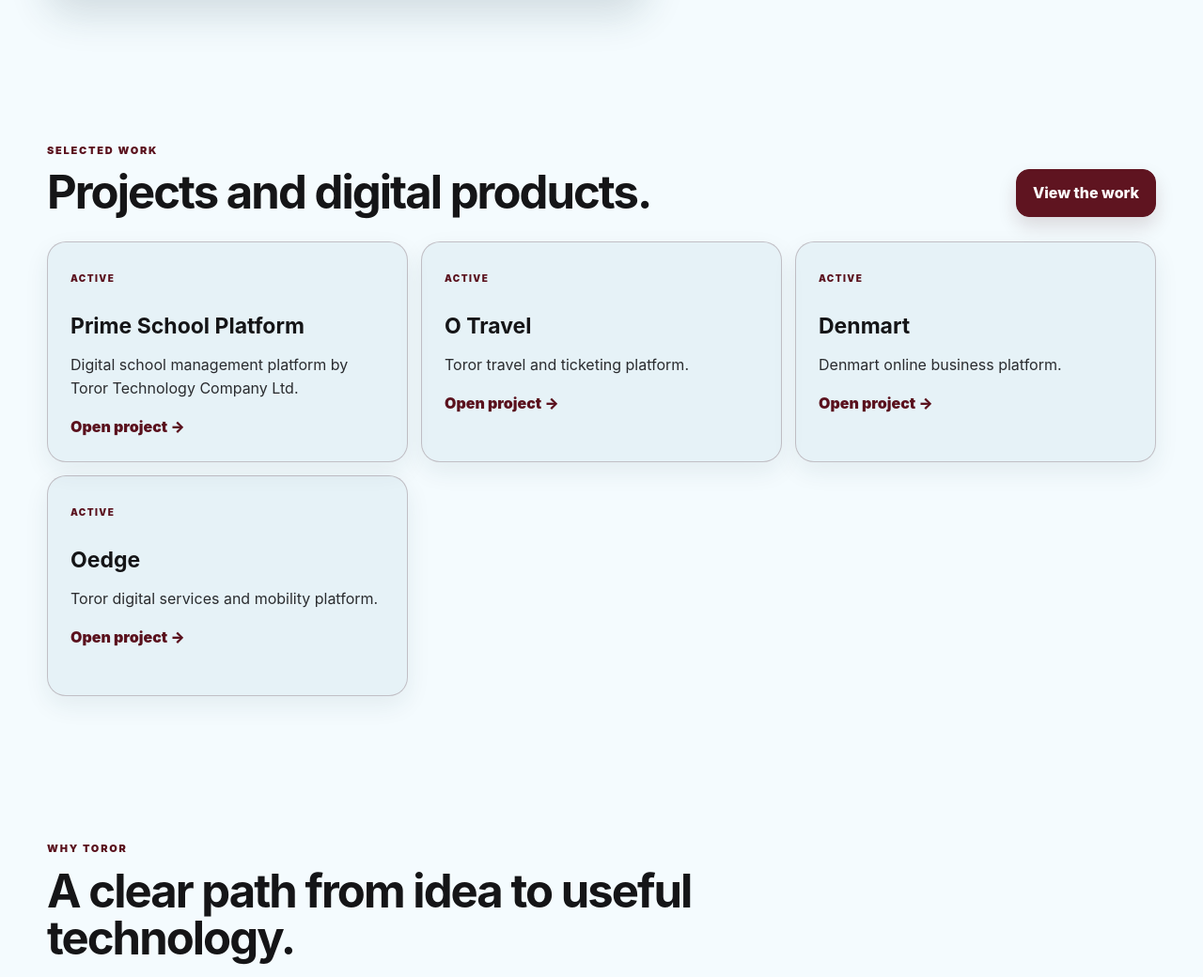
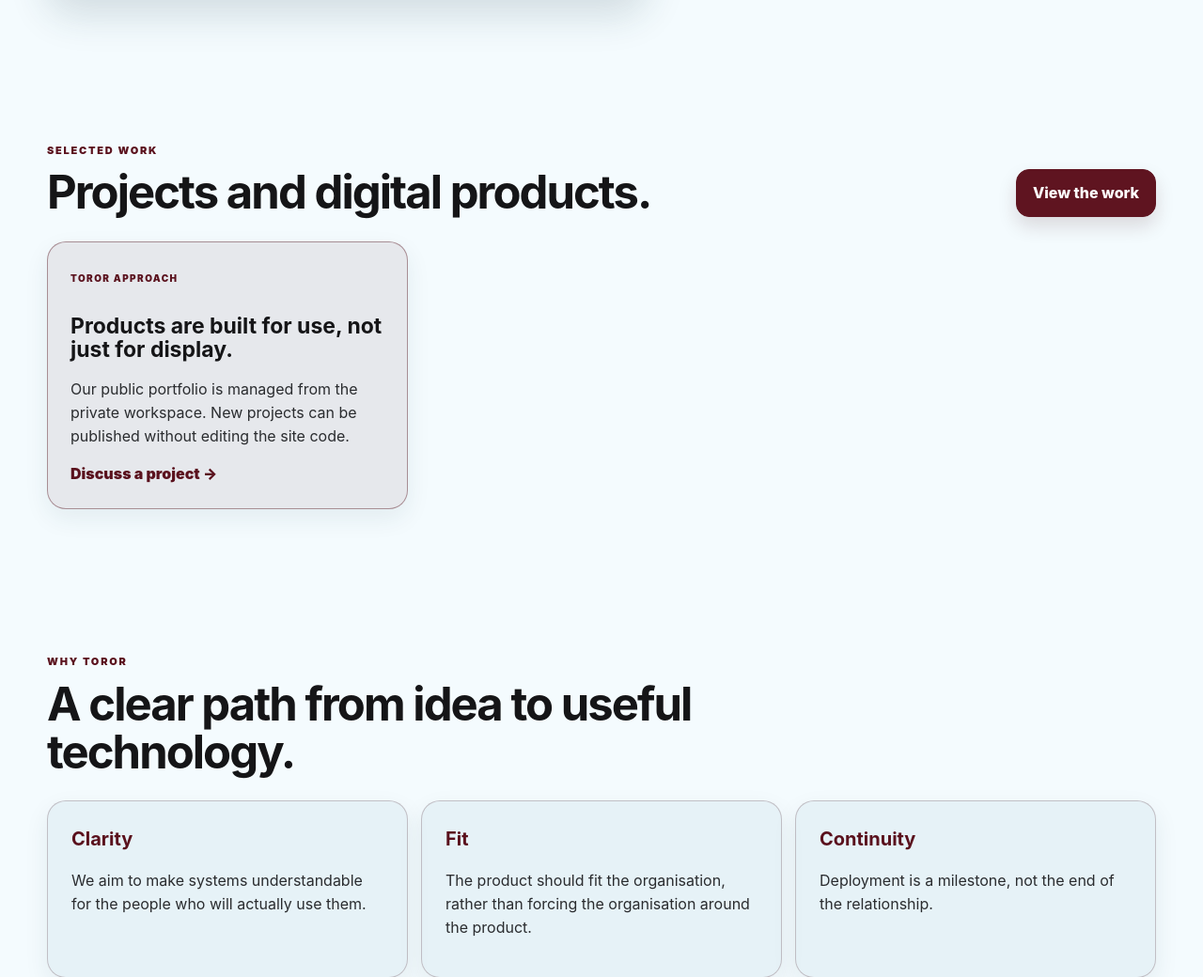
Before and after one commit to Tororinnovations/toror_technology, a Flask app: page / in a window 1280 px wide. Shown: the part 2146-3186 px from the top of the page at 94% size. Run offline with Flask 3, Linux system fonts and the light colour scheme; data comes from the database, SQL or seed files in the repository; both versions use the stored data as it was after the commit; data that the repository does not hold is empty.

Commit message:
Add files via upload

```diff
--- a/app.py
+++ b/app.py
@@ -479,32 +479,22 @@
             db.execute('INSERT INTO settings(key,value) VALUES (?,?)', (key, value))
         elif key in replacements and current[0] in replacements[key]:
             db.execute('UPDATE settings SET value=? WHERE key=?', (value, key))
-    # Keep the public portfolio tightly focused on the current Toror products/sites.
-    curated = [
-        ('Oedge', 'Toror digital services and mobility platform.', 'https://oedge.onrender.com/', 'Active'),
-        ('Denmart', 'Denmart online business platform.', 'https://denmart.co.ke/', 'Active'),
-        ('O Travel', 'Toror travel and ticketing platform.', 'https://otravel-bleg.onrender.com/', 'Active'),
-        ('Prime School Platform', 'Digital school management platform by Toror Technology Company Ltd.', 'https://prime-1-rd0g.onrender.com/', 'Active'),
-    ]
-    legacy_links = {
-        'https://kerryconnect360.onrender.com/',
-        '1. https://e-agriculture.onrender.com',
-        'https://beacon-cloud.onrender.com/friendly',
-        'https://tomorrow-au2q.onrender.com/business.html',
+    # These four legacy website entries are no longer part of the public portfolio.
+    # They now belong in Apps & Sites Store as website products, where the administrator
+    # controls the upload, preview/summary, payment, premium status and access rules.
+    legacy_store_site_links = {
+        'https://oedge.onrender.com/',
+        'https://denmart.co.ke/',
+        'https://otravel-bleg.onrender.com/',
+        'https://prime-1-rd0g.onrender.com/',
     }
-    rows = db.execute('SELECT id, link FROM projects ORDER BY id ASC').fetchall()
-    legacy_ids = [r[0] for r in rows if r[1] in legacy_links]
-    for idx, item in enumerate(curated):
-        if idx < len(legacy_ids):
-            db.execute('UPDATE projects SET title=?, summary=?, link=?, status=? WHERE id=?', (*item, legacy_ids[idx]))
-        else:
-            db.execute('INSERT INTO projects(title,summary,link,status,created_at) VALUES (?,?,?,?,?)', (*item, now_iso()))
-    # If the shipped database already has a different project set, ensure these four links
-    # are present without deleting additional admin-created work.
-    existing_links = {r[0] for r in db.execute('SELECT link FROM projects').fetchall()}
-    for item in curated:
-        if item[2] not in existing_links:
-            db.execute('INSERT INTO projects(title,summary,link,status,created_at) VALUES (?,?,?,?,?)', (*item, now_iso()))
+    legacy_rows = db.execute(
+        'SELECT id FROM projects WHERE link IN (%s)' % ','.join('?' for _ in legacy_store_site_links),
+        tuple(legacy_store_site_links),
+    ).fetchall()
+    for row in legacy_rows:
+        db.execute('DELETE FROM project_files WHERE project_id=?', (row[0],))
+        db.execute('DELETE FROM projects WHERE id=?', (row[0],))
 
 
 def get_setting(key, default=''):
@@ -966,8 +956,56 @@
     return [found[pid] for pid in cleaned]
 
 
+def store_product_is_paid(product):
+    """A product is paid only when payment is explicitly required and the price is > 0."""
+    try:
+        return bool(int(product['payment_required'])) and Decimal(str(product['price_kes'] or 0)) > 0
+    except (KeyError, TypeError, ValueError, InvalidOperation):
+        return False
+
+
 def store_cart_total(products):
-    return sum((Decimal(str(r['price_kes'] or 0)) if int(r['payment_required']) else Decimal('0.00')) for r in products).quantize(Decimal('0.01'))
+    return sum((Decimal(str(r['price_kes'] or 0)) if store_product_is_paid(r) else Decimal('0.00')) for r in products).quantize(Decimal('0.01'))
+
+
+def store_guest_identity():
+    """Stable guest identifier for free-download analytics during this browser session."""
+    guest_id = (session.get('store_guest_id') or '').strip()
+    if not guest_id:
+        guest_id = 'GUEST-' + secrets.token_hex(10).upper()
+        session['store_guest_id'] = guest_id
+        session.modified = True
+    return guest_id
+
+
+def create_free_store_order(product):
+    """Create an immediately approved order for a genuinely free product.
+
+    This keeps free downloads visible in accounting/audit/download analytics without
+    forcing the visitor through payment checkout.
+    """
+    version = current_product_version(product['id'])
+    if not version:
+        abort(404)
+    guest_id = store_guest_identity()
+    code = order_code()
+    db = get_db()
+    try:
+        db.execute('BEGIN')
+        cur = db.execute("""INSERT INTO store_orders(order_code,buyer_name,buyer_phone,buyer_email,amount_expected,amount_entered,status,manual_note,approved_at,created_at)
+                           VALUES (?,?,?,?,?,?,?,?,?,?)""",
+                     (code, 'Guest / Free Download', guest_id, '', 0.0, 0.0, 'approved',
+                      'Free product — no payment required.', now_iso(), now_iso()))
+        order_id = cur.lastrowid
+        cur = db.execute("""INSERT INTO store_order_items(order_id,product_id,version_id,product_name_snapshot,unit_price,access_token,created_at)
+                           VALUES (?,?,?,?,?,?,?)""",
+                     (order_id, product['id'], version['id'], product['name'], 0.0, secrets.token_urlsafe(28), now_iso()))
+        item_id = cur.lastrowid
+        db.commit()
+        return query_one('SELECT * FROM store_order_items WHERE id=?', (item_id,)), query_one('SELECT * FROM store_orders WHERE id=?', (order_id,)), version
+    except Exception:
+        db.rollback()
+        raise
 
 
 def approve_store_order(order_id, payment_code='', payment_received_at=None, receipt_id=None, note='Auto-approved payment match.'):
@@ -1231,6 +1269,63 @@
     return render_template('store.html', products=products, cart=store_cart_products(), cart_total=store_cart_total(store_cart_products()))
 
 
+@app.route('/store/free/<int:product_id>', methods=['GET', 'POST'])
+def store_get_free(product_id):
+    product = query_one('SELECT * FROM store_products WHERE id=? AND active=1', (product_id,))
+    if not product:
+        abort(404)
+    if store_product_is_paid(product):
+        return redirect(url_for('store_product', slug=product['slug']))
+    item, order, version = create_free_store_order(product)
+    if product['kind'] == 'apk':
+        return redirect(url_for('store_download', access_token=item['access_token']))
+    return redirect(url_for('store_site', access_token=item['access_token']))
+
+
+@app.route('/store/free-download/<slug>')
+def store_free_download(slug):
+    product = store_product_query(slug=slug, include_inactive=False)
+    if not product or product['kind'] != 'apk' or store_product_is_paid(product):
+        abort(404)
+    item, order, version = create_free_store_order(product)
+    path = BASE_DIR / version['artifact_path']
+    if not path.exists():
+        abort(404)
+    record_apk_download(item, order, product, version)
+    response = send_from_directory(str(path.parent), path.name, as_attachment=True, download_name=f"{slugify(product['name'])}-{version['version_label']}.apk")
+    response.headers['Cache-Control'] = 'no-store'
+    response.headers['X-Content-Type-Options'] = 'nosniff'
+    return response
+
+
+@app.route('/store/free-site/<slug>/')
+@app.route('/store/free-site/<slug>/<path:asset_path>')
+def store_free_site(slug, asset_path=''):
+    product = store_product_query(slug=slug, include_inactive=False)
+    if not product or product['kind'] != 'website' or store_product_is_paid(product):
+        abort(404)
+    version = current_product_version(product['id'])
+    if not version or not version['website_root']:
+        abort(404)
+    root = BASE_DIR / version['website_root']
+    if not root.exists():
+        abort(404)
+    rel = asset_path.strip('/') if asset_path else (version['website_entry'] or 'index.html')
+    if '..' in Path(rel).parts or Path(rel).is_absolute():
+        abort(404)
+    target = root / rel
+    if target.is_dir():
+        target = target / 'index.html'
+    if not target.exists() or not target.is_file():
+        abort(404)
+    response = send_from_directory(str(target.parent), target.name, as_attachment=False, mimetype=mimetypes.guess_type(target.name)[0])
+    if target.suffix.casefold() in {'.html', '.htm'}:
+        response.headers['Content-Security-Policy'] = 'sandbox allow-scripts'
+        response.headers['X-Content-Type-Options'] = 'nosniff'
+    response.headers['Cache-Control'] = 'no-store'
+    return response
+
+
 @app.route('/store/product/<slug>')
 def store_product(slug):
     product = store_product_query(slug=slug, include_inactive=False)
@@ -1279,6 +1374,10 @@
         flash('Your cart is empty.', 'error')
         return redirect(url_for('store'))
     total = store_cart_total(products)
+    # A cart containing only free items must never become a payment loop.
+    if total == 0 and request.method == 'GET' and all(not store_product_is_paid(p) for p in products):
+        if len(products) == 1:
+            return redirect(url_for('store_get_free', product_id=products[0]['id']), code=307)
     if request.method == 'POST':
         buyer_name = request.form.get('buyer_name', '').strip()
         buyer_phone = request.form.get('buyer_phone', '').strip()
@@ -1447,7 +1546,7 @@
         abort(404)
     current_version = (request.args.get('current_version') or '').strip()
     token = (request.args.get('access_token') or '').strip()
-    paid = int(product['payment_required']) and Decimal(str(product['price_kes'] or 0)) > 0
+    paid = store_product_is_paid(product)
     entitled = False
     if token:
         row = query_one('''SELECT oi.id FROM store_order_items oi JOIN store_orders o ON o.id=oi.order_id
@@ -1455,7 +1554,7 @@
         entitled = row is not None
     if paid and not entitled:
         return jsonify({'ok': True, 'update_available': bool(current_version and current_version != product['version_label']), 'requires_purchase': True, 'version': product['version_label']})
-    download_url = url_for('store_download', access_token=token) if token and entitled else None
+    download_url = url_for('store_download', access_token=token) if token and entitled else (url_for('store_free_download', slug=product['slug']) if not paid else None)
     return jsonify({
         'ok': True,
         'product': product['name'],
@@ -1695,7 +1794,7 @@
             release_notes = request.form.get('release_notes', '').strip()
             version_label = request.form.get('version_label', '').strip() or '1.0.0'
             price = parse_amount(request.form.get('price')) or Decimal('0.00')
-            payment_required = 1 if request.form.get('payment_required') == '1' else 0
+            payment_required = 1 if request.form.get('payment_required') == '1' and price > 0 else 0
             premium_enabled = 1 if request.form.get('premium_enabled') == '1' else 0
             active = 1 if request.form.get('active') == '1' else 0
             artifact = request.files.get('artifact')
@@ -1712,8 +1811,11 @@
             try:
                 stage, original, file_size, sha256 = stage_store_upload(artifact, kind)
                 generated = generate_website_explanation(stage) if kind == 'website' and Path(original).suffix.casefold() == '.zip' else ''
-                if kind == 'website' and not description:
-                    description = generated or 'Uploaded website package ready for publication.'
+                if kind == 'website' and generated:
+                    if not description:
+                        description = generated or 'Uploaded website package ready for publication.'
+                    if not short_description:
+                        short_description = generated[:280].rstrip()
                 icon_path = ''
                 if icon and icon.filename:
                     icon_stage, icon_original = save_upload(icon, 'store/icons', {'.png','.jpg','.jpeg','.webp','.svg'})
@@ -1786,7 +1888,7 @@
         short_description = request.form.get('short_description', '').strip()
         instructions = request.form.get('access_instructions', '').strip()
         price = parse_amount(request.form.get('price')) or Decimal('0.00')
-        payment_required = 1 if request.form.get('payment_required') == '1' else 0
+        payment_required = 1 if request.form.get('payment_required') == '1' and price > 0 else 0
         premium_enabled = 1 if request.form.get('premium_enabled') == '1' else 0
         active = 1 if request.form.get('active') == '1' else 0
         if not name or price < 0 or (payment_required and price <= 0):
@@ -1839,8 +1941,18 @@
         db.execute('UPDATE store_versions SET artifact_path=?, website_root=?, website_entry=? WHERE id=?', (final_artifact,final_root,entry if product['kind']=='website' else None,version_id))
         db.execute('UPDATE store_products SET current_version_id=?, updated_at=? WHERE id=?', (version_id,now_iso(),product_id))
         # Re-generation is useful when the admin left a website description blank.
-        if product['kind'] == 'website' and not (product['description'] or '').strip() and generated_description:
-            db.execute('UPDATE store_products SET description=? WHERE id=?', (generated_description,product_id))
+        if product['kind'] == 'website' and generated_description:
+            updates = []
+            params = []
+            if not (product['description'] or '').strip():
+                updates.append('description=?')
+                params.append(generated_description)
+            if not (product['short_description'] or '').strip():
+                updates.append('short_description=?')
+                params.append(generated_description[:280].rstrip())
+            if updates:
+                params.append(product_id)
+                db.execute('UPDATE store_products SET ' + ', '.join(updates) + ' WHERE id=?', tuple(params))
         db.commit()
         flash(f'Version {version_label} is live. Existing orders keep their entitlement; downloads now use the latest release.', 'success')
     except Exception as exc:
--- a/templates/admin_store.html
+++ b/templates/admin_store.html
@@ -31,7 +31,7 @@
       <div class="field"><label>Product icon (optional)</label><input name="icon" type="file" accept=".png,.jpg,.jpeg,.webp,.svg"></div>
     </div>
     <div class="store-toggle-row">
-      <label class="store-check"><input type="checkbox" name="payment_required" value="1"><span><strong>Require payment</strong><small>Use this for paid buttons. The checkout will demand the exact amount.</small></span></label>
+      <label class="store-check"><input type="checkbox" name="payment_required" value="1"><span><strong>Require payment</strong><small>Only paid when this is ON and the price is above KES 0. A KES 0 product is always treated as free.</small></span></label>
       <label class="store-check"><input type="checkbox" name="premium_enabled" value="1"><span><strong>Premium mode</strong><small>Mark this product as premium and keep its switch available for future premium controls.</small></span></label>
       <label class="store-check"><input type="checkbox" name="active" value="1" checked><span><strong>Publish now</strong><small>Visible on the public landing page and storefront.</small></span></label>
     </div>
--- a/templates/admin_store_edit.html
+++ b/templates/admin_store_edit.html
@@ -12,7 +12,7 @@
       <div class="field"><label>Instructions shown after approval</label><textarea name="access_instructions" rows="7">{{ product.access_instructions or '' }}</textarea></div>
       <div class="field"><label>Replace icon (optional)</label><input name="icon" type="file" accept=".png,.jpg,.jpeg,.webp,.svg"></div>
       <div class="store-toggle-row">
-        <label class="store-check"><input type="checkbox" name="payment_required" value="1" {% if product.payment_required %}checked{% endif %}><span><strong>Require payment</strong><small>Exact price match is required before access.</small></span></label>
+        <label class="store-check"><input type="checkbox" name="payment_required" value="1" {% if product.payment_required %}checked{% endif %}><span><strong>Require payment</strong><small>Only paid when this is ON and the price is above KES 0. A KES 0 product is always treated as free.</small></span></label>
         <label class="store-check"><input type="checkbox" name="premium_enabled" value="1" {% if product.premium_enabled %}checked{% endif %}><span><strong>Premium mode</strong><small>Keep the premium switch available for this product.</small></span></label>
         <label class="store-check"><input type="checkbox" name="active" value="1" {% if product.active %}checked{% endif %}><span><strong>Published</strong><small>Uncheck to hide from the public store without deleting anything.</small></span></label>
       </div>
--- a/templates/home.html
+++ b/templates/home.html
@@ -24,13 +24,13 @@
 
 {% if store_products %}
 <section class="content-section home-store-section" id="apps-sites">
-  <div class="section-heading"><div><span class="section-kicker">Apps & Sites</span><h2>Digital products you can actually use.</h2><p class="section-intro">Toror apps and uploaded websites, published from our private product centre.</p></div><a class="btn primary" href="/store">Open store</a></div>
+  <div class="section-heading"><div><span class="section-kicker">Apps & Sites</span><h2>Digital products you can actually use.</h2><p class="section-intro">Small previews of Toror apps and uploaded websites. Open a product to see its details, price, access and latest release.</p></div><a class="btn primary" href="/store">Open store</a></div>
   <div class="store-grid store-grid-home">
     {% for product in store_products %}
     <article class="store-card">
       <div class="store-card-icon">{% if product.icon_path %}<img src="{{ product.icon_path }}" alt="">{% else %}<span>{{ 'A' if product.kind == 'apk' else 'W' }}</span>{% endif %}</div>
       <div class="store-card-body"><div class="store-card-tags"><span class="badge">{{ product.kind|title }}</span>{% if product.premium_enabled %}<span class="badge premium-badge">Premium</span>{% endif %}</div><h3>{{ product.name }}</h3><p>{{ product.short_description or product.description }}</p></div>
-      <div class="store-card-footer"><strong>{% if product.payment_required and product.price_kes > 0 %}KES {{ '%.2f'|format(product.price_kes) }}{% else %}Free{% endif %}</strong><a class="text-link" href="/store/product/{{ product.slug }}">Details →</a></div>
+      <div class="store-card-footer"><strong>{% if product.payment_required and product.price_kes > 0 %}KES {{ '%.2f'|format(product.price_kes) }}{% else %}Free{% endif %}</strong>{% if product.payment_required and product.price_kes > 0 %}<a class="text-link" href="/store/product/{{ product.slug }}">Details →</a>{% else %}<form method="post" action="/store/free/{{ product.id }}"><button class="btn primary" type="submit">{% if product.kind == 'apk' %}Download now{% else %}Open now{% endif %}</button></form>{% endif %}</div>
     </article>
     {% endfor %}
   </div>
--- a/templates/projects.html
+++ b/templates/projects.html
@@ -1,7 +1,7 @@
 {% extends 'base.html' %}
 {% set title = 'Our work | ' ~ site_name %}
 {% block content %}
-<section class="page-hero"><span class="eyebrow">Our work</span><h1>Selected projects, products, and digital systems.</h1><p>A growing portfolio managed from the Toror administration workspace.</p></section>
+<section class="page-hero"><span class="eyebrow">Our work</span><h1>Selected projects and digital systems.</h1><p>A growing portfolio managed from the Toror administration workspace. Apps and uploaded websites are published separately through the Apps & Sites Store.</p></section>
 <section class="content-section"><div class="project-grid-public">{% for project in projects %}<article class="project-public-card"><span>{{ project.status }}</span><h3>{{ project.title }}</h3><p>{{ project.summary }}</p>{% if project.link %}<a class="text-link" href="{{ project.link }}" target="_blank" rel="noreferrer">Open project →</a>{% endif %}{% set files = project_files.get(project.id, []) %}{% if files %}<div class="asset-public-list">{% for file in files %}<a href="/{{ file.filename }}" target="_blank" rel="noreferrer">{{ file.original_name }} <span>↗</span></a>{% endfor %}</div>{% endif %}</article>{% else %}<article class="project-public-card featured-project"><span>Portfolio</span><h3>Your next project can be here.</h3><p>Projects are published from the private workspace, keeping the public site clean and focused while allowing the company team to update its portfolio.</p><a class="text-link" href="/contact">Discuss your project →</a></article>{% endfor %}</div></section>
 <section class="content-section cta-panel"><div><span class="section-kicker">Build with Toror</span><h2>Have a project that should become a real product?</h2></div><a class="btn primary" href="/contact">Start a conversation</a></section>
 {% endblock %}
--- a/templates/store.html
+++ b/templates/store.html
@@ -9,7 +9,7 @@
     <article class="store-card {% if product.premium_enabled %}premium-card{% endif %}">
       <div class="store-card-icon">{% if product.icon_path %}<img src="{{ product.icon_path }}" alt="">{% else %}<span>{{ 'A' if product.kind == 'apk' else 'W' }}</span>{% endif %}</div>
       <div class="store-card-body"><div class="store-card-tags"><span class="badge">{{ product.kind|title }}</span>{% if product.premium_enabled %}<span class="badge premium-badge">Premium</span>{% endif %}</div><h3>{{ product.name }}</h3><p>{{ product.short_description or product.description }}</p></div>
-      <div class="store-card-footer"><strong>{% if product.payment_required and product.price_kes > 0 %}{{ 'KES %.2f'|format(product.price_kes) }}{% else %}Free{% endif %}</strong><a class="btn primary" href="/store/product/{{ product.slug }}">View details</a></div>
+      <div class="store-card-footer"><strong>{% if product.payment_required and product.price_kes > 0 %}{{ 'KES %.2f'|format(product.price_kes) }}{% else %}Free{% endif %}</strong>{% if product.payment_required and product.price_kes > 0 %}<a class="btn primary" href="/store/product/{{ product.slug }}">View details</a>{% else %}<form method="post" action="/store/free/{{ product.id }}"><button class="btn primary" type="submit">{% if product.kind == 'apk' %}Download now{% else %}Open now{% endif %}</button></form>{% endif %}</div>
     </article>
     {% else %}<article class="store-empty"><span class="section-kicker">Coming soon</span><h3>No digital products are published yet.</h3><p>New Toror apps and uploaded websites will appear here automatically when the administrator publishes them.</p></article>{% endfor %}
   </div>
```
Also changed, not shown: templates/store_product.html (+1 -1 lines), README.md, data/toror.db.
